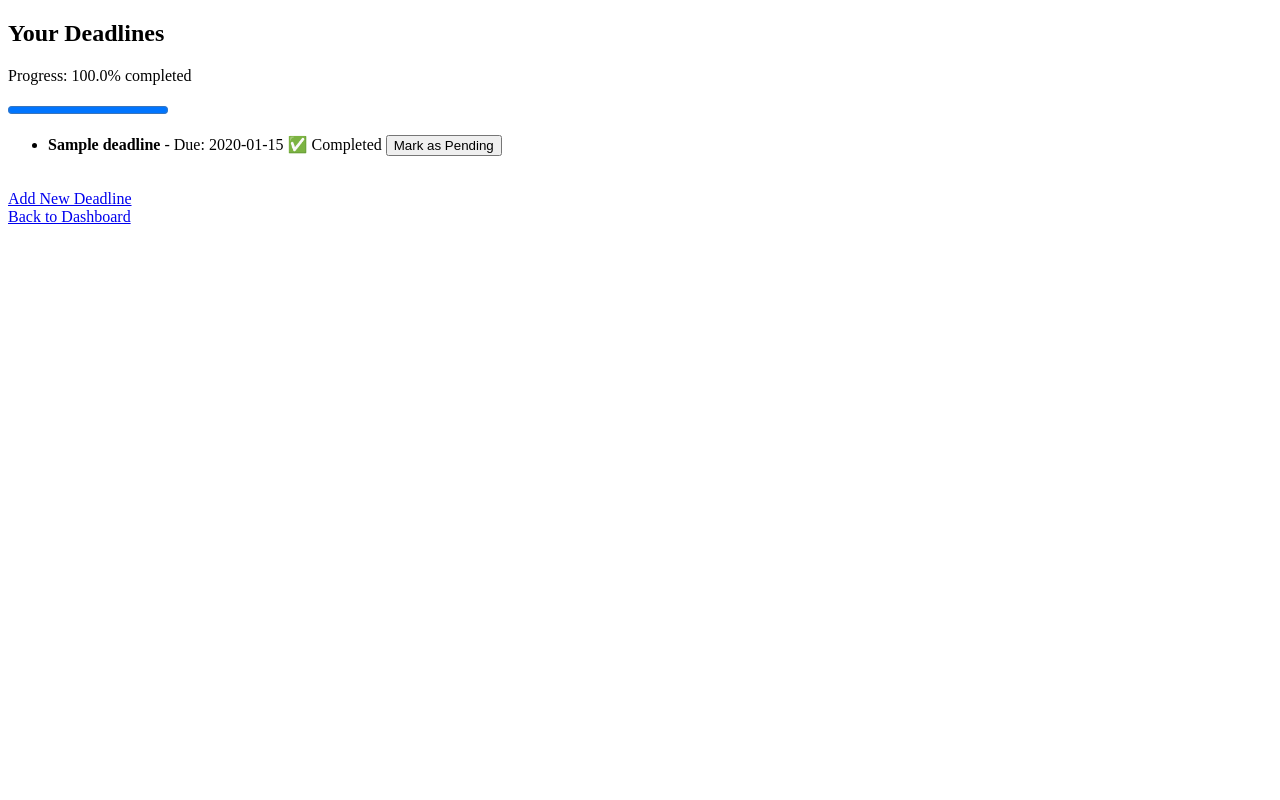
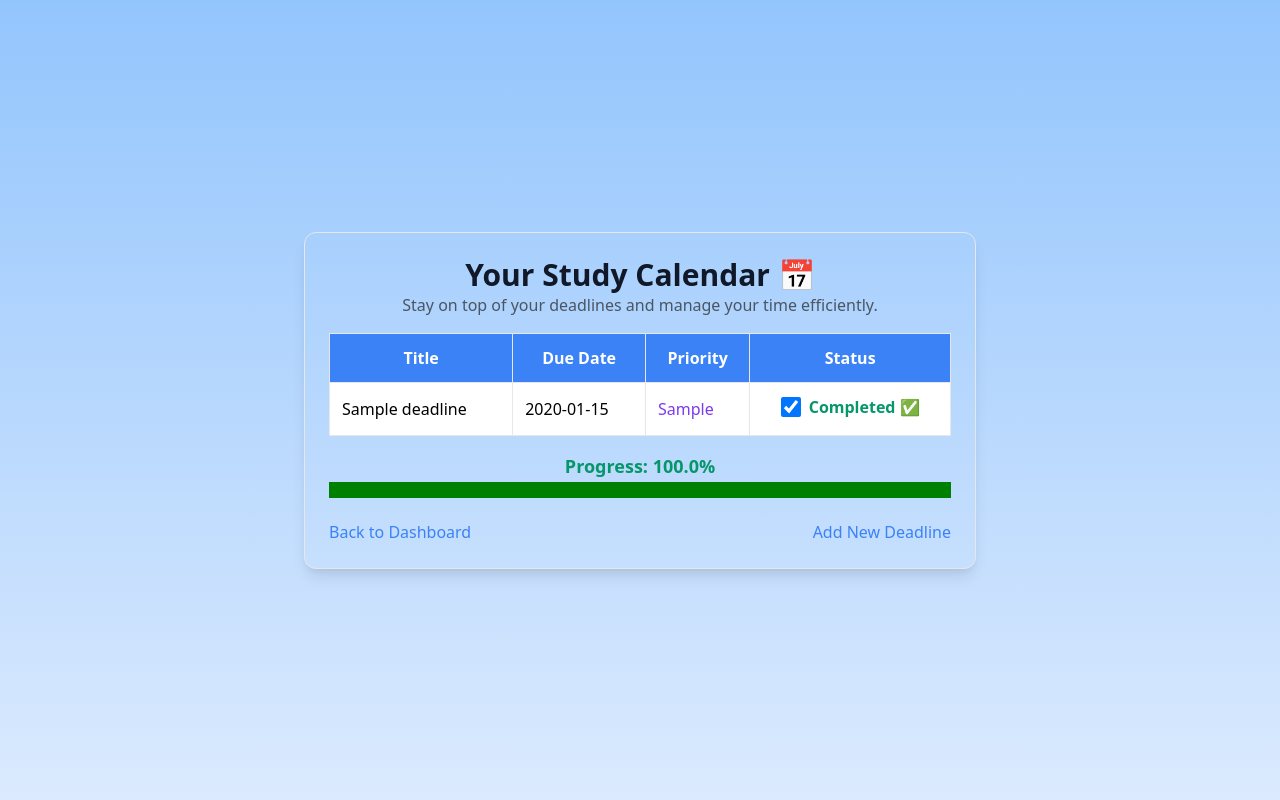
Before and after one commit to Folgresss/CPE106L-GR8, a Flask app: page /calendar in a window 1280 px wide. Run offline with Flask 3, Linux system fonts and the light colour scheme; the visitor is signed in with stand-in values (Sample User, id 1); tables that the repository leaves empty hold one stand-in row (values such as "Sample post").

Commit message:
Update calendar.html

```diff
--- a/Studying Website/Templates/Templates/calendar.html
+++ b/Studying Website/Templates/Templates/calendar.html
@@ -1,43 +1,62 @@
 <!DOCTYPE html>
 <html lang="en">
 <head>
-    <title>Deadline Calendar</title>
+    <meta charset="UTF-8">
+    <meta name="viewport" content="width=device-width, initial-scale=1.0">
+    <title>Calendar | Let's Pass Together</title>
+    <link rel="stylesheet" href="https://cdn.jsdelivr.net/npm/tailwindcss@2.2.19/dist/tailwind.min.css">
 </head>
-<body>
-    <h2>Your Deadlines</h2>
+<body class="flex items-center justify-center min-h-screen bg-gradient-to-b from-blue-300 to-blue-100">
+    <div class="w-full max-w-2xl bg-white/90 backdrop-blur-lg p-6 rounded-xl shadow-lg border border-gray-200">
+        <h2 class="text-center text-3xl font-bold text-gray-900">Your Study Calendar 📅</h2>
+        <p class="text-center text-gray-600 mb-4">Stay on top of your deadlines and manage your time efficiently.</p>
 
-    <p>Progress: {{ progress|default(0)|round(2) }}% completed</p>
-    <progress value="{{ progress|default(0) }}" max="100"></progress>
+        <div class="overflow-x-auto">
+            <table class="w-full border-collapse border border-gray-300">
+                <thead>
+                    <tr class="bg-blue-500 text-white">
+                        <th class="p-3 border">Title</th>
+                        <th class="p-3 border">Due Date</th>
+                        <th class="p-3 border">Priority</th>
+                        <th class="p-3 border">Status</th>
+                    </tr>
+                </thead>
+                <tbody>
+                    {% for deadline in deadlines %}
+                    <tr class="bg-white border">
+                        <td class="p-3 border">{{ deadline.title }}</td>
+                        <td class="p-3 border">{{ deadline.due_date }}</td>
+                        <td class="p-3 border text-{{ 'orange-600' if deadline.priority == 'High' else 'blue-600' if deadline.priority == 'Medium' else 'purple-600' }}">
+                            {{ deadline.priority }}
+                        </td>
+                        <td class="p-3 border text-center">
+                            <form method="POST" action="{{ url_for('mark_completed', deadline_id=deadline.id) }}">
+                                <label class="inline-flex items-center cursor-pointer">
+                                    <input type="checkbox" name="completed" onchange="this.form.submit()" class="form-checkbox h-5 w-5 text-green-500"
+                                    {% if deadline.completed %}checked{% endif %}>
+                                    <span class="ml-2 {% if deadline.completed %}text-green-600 font-semibold{% else %}text-gray-700{% endif %}">
+                                        {% if deadline.completed %}Completed ✅{% else %}Pending ⏳{% endif %}
+                                    </span>
+                                </label>
+                            </form>
+                        </td>
+                    </tr>
+                    {% endfor %}
+                </tbody>
+            </table>
+        </div>
 
-    {% if deadlines %}
-        <ul>
-            {% for deadline in deadlines %}
-                <li>
-                    <strong>{{ deadline.title }}</strong> - Due: {{ deadline.due_date.strftime('%Y-%m-%d') }}
+        <div class="mt-4 text-center">
+            <p class="text-lg font-bold {% if progress == 100 %}text-green-600{% else %}text-blue-600{% endif %}">
+                Progress: {{ progress|round(2) }}%
+            </p>
+            <progress class="w-full" value="{{ progress }}" max="100"></progress>
+        </div>
 
-                    {% if deadline.completed %}
-                        ✅ Completed
-                    {% else %}
-                        ❌ Pending
-                    {% endif %}
-
-                    <!-- Form to toggle completion -->
-                    <form action="{{ url_for('mark_completed', deadline_id=deadline.id) }}" method="POST" style="display:inline;">
-                        <button type="submit">
-                            Mark as {{ 'Pending' if deadline.completed else 'Completed' }}
-                        </button>
-                    </form>
-                </li>
-            {% endfor %}
-        </ul>
-    {% else %}
-        <p>No deadlines added yet.</p>
-    {% endif %}
-
-    <br>
-    <a href="{{ url_for('add_deadline') }}">Add New Deadline</a>
-    <br>
-    <a href="{{ url_for('dashboard') }}">Back to Dashboard</a>
-
+        <div class="flex justify-between mt-4">
+            <a href="{{ url_for('dashboard') }}" class="text-blue-500 hover:underline">Back to Dashboard</a>
+            <a href="{{ url_for('add_deadline') }}" class="text-blue-500 hover:underline">Add New Deadline</a>
+        </div>
+    </div>
 </body>
 </html>
```
